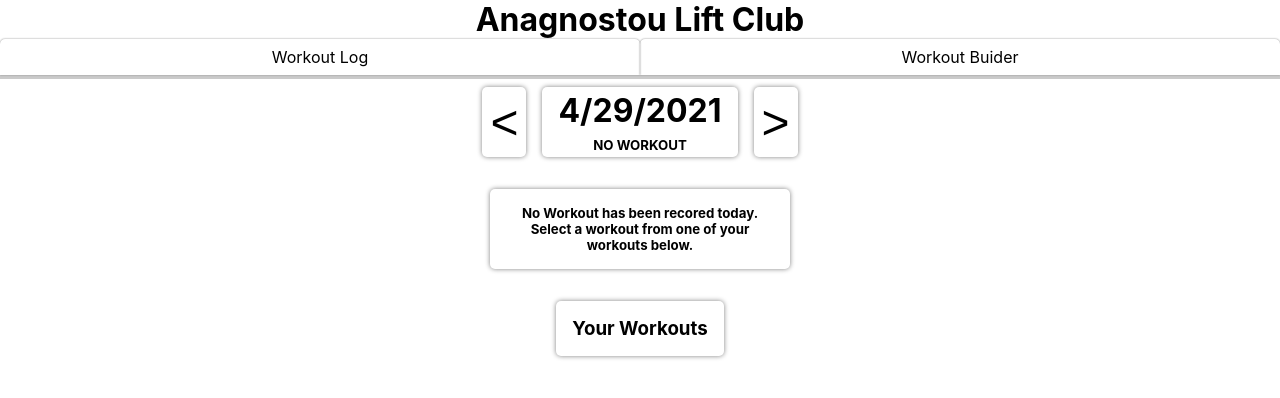
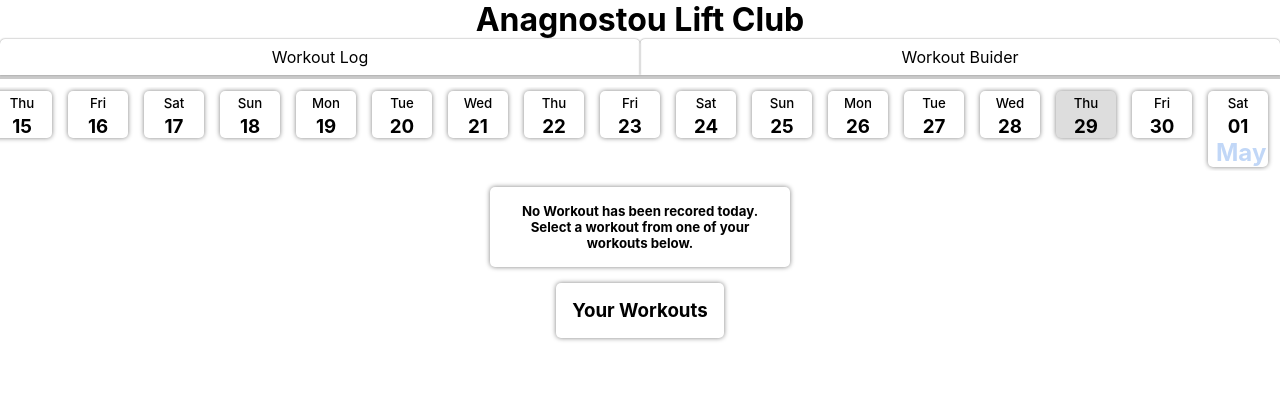
Before and after one commit to George-Anagnostou/liftclub, a Next.js app: page /workoutLog in a window 1280 px wide. Shown: the top 398 px of the page. Built offline with nearby package versions, Linux system fonts and the light colour scheme.

Commit message:
add: DateBar to handle changing dates

```diff
--- a/pages/workoutLog.js
+++ b/pages/workoutLog.js
@@ -21,37 +21,23 @@ export default function workoutLog() {
   };
 
   // Sets weight for a specific workout. Takes the event value and exercise name
-  const handleWeightChange = (e, exercise, setIndex) => {
+  const handleWeightChange = (e, exerciseIndex, setIndex) => {
     // Cast value to number
-    const num = Number(e.target.value);
+    const num = e.target.value === "" ? "" : Number(e.target.value);
 
-    // Copy current exercises
     const { exerciseData } = currentDayData;
 
-    const edit = exerciseData.find((item) => item.exercise_id === exercise._id);
-
-    edit.sets[setIndex].weight = num;
-
-    exerciseData.map((each) => {
-      if (each.exercise_id === edit.exercise_id) each = edit;
-    });
+    exerciseData[exerciseIndex].sets[setIndex].weight = num;
 
     setCurrentDayData((prev) => ({ ...prev, exerciseData: exerciseData }));
   };
 
-  const handleWeightUnitChange = (e, exercise, setIndex) => {
+  const handleWeightUnitChange = (e, exerciseIndex, setIndex) => {
     const unit = e.target.value;
 
-    // Copy current exercises
     const { exerciseData } = currentDayData;
 
-    const edit = exerciseData.find((item) => item.exercise_id === exercise._id);
-
-    edit.sets[setIndex].weightUnit = unit;
-
-    exerciseData.map((each) => {
-      if (each.exercise_id === edit.exercise_id) each = edit;
-    });
+    exerciseData[exerciseIndex].sets[setIndex].weightUnit = unit;
 
     setCurrentDayData((prev) => ({ ...prev, exerciseData: exerciseData }));
   };
@@ -101,19 +87,26 @@ export default function workoutLog() {
     return dayData;
   };
 
+  const formatDate = (numOfDaysToShift) => {
+    const date = new Date();
+
+    date.setDate(date.getDate() + numOfDaysToShift);
+
+    return (
+      <>
+        <h5>{String(date).substring(0, 3)}</h5>
+        <h3>{String(date).substring(8, 11)}</h3>
+        {date.getDate() === 1 && <h2>{String(date).substring(3, 7)}</h2>}
+      </>
+    );
+  };
+
   // Change to tomorrow's or yesterday's workout data
-  const changeCurrentDayData = (direction) => {
-    const { year, month, day } = yearMonthDay;
-    const date = new Date(year, month, day);
+  const changeCurrentDayData = (numOfDaysToShift) => {
+    const currDate = new Date();
+    const date = new Date(currDate.getFullYear(), currDate.getMonth(), currDate.getDate());
 
-    switch (direction) {
-      case "tomorrow":
-        date.setDate(date.getDate() + 1);
-        break;
-      case "yesterday":
-        date.setDate(date.getDate() - 1);
-        break;
-    }
+    date.setDate(date.getDate() + numOfDaysToShift);
 
     const newYear = date.getFullYear();
     const newMonth = date.getMonth();
@@ -223,14 +216,17 @@ export default function workoutLog() {
   return (
     <Layout>
       <MainContainer>
-        <HeaderContainer>
-          <button onClick={() => changeCurrentDayData("yesterday")}>{"<"}</button>
-          <div className="date" onClick={setDataToToday}>
-            <h1>{`${yearMonthDay.month + 1}/${yearMonthDay.day}/${yearMonthDay.year}`}</h1>
-            <h5>{currentDayData.workoutName || "No Workout"}</h5>
-          </div>
-          <button onClick={() => changeCurrentDayData("tomorrow")}>{">"}</button>
-        </HeaderContainer>
+        <DateBar>
+          {[-2, -1, ...Array(90).keys()].map((x) => (
+            <li
+              className={x ? "date" : "date today"}
+              onClick={() => changeCurrentDayData(-x)}
+              key={-x}
+            >
+              {formatDate(-x)}
+            </li>
+          ))}
+        </DateBar>
 
         {loading ? (
           <FallbackText>Loading...</FallbackText>
@@ -279,49 +275,50 @@ const MainContainer = styled.main`
   flex-direction: column;
   justify-content: center;
   align-items: center;
-  padding: 0.5rem;
+  padding: 0.5rem 0;
 `;
 
-const HeaderContainer = styled.div`
+const DateBar = styled.ul`
   display: flex;
-  justify-content: center;
-  align-items: center;
-  text-align: center;
+  flex-direction: row-reverse;
+
+  width: 100%;
+  padding: 0.25rem;
+  overflow-x: scroll;
 
   .date {
-    margin: 0 1rem;
-    height: 70px;
-    padding: 0 1rem;
+    min-width: 60px;
+    padding: 0 0.5rem;
+    margin: 0 0.5rem;
     cursor: pointer;
     border-radius: 5px;
     box-shadow: 0 0 5px grey;
+    position: relative;
+    height: fit-content;
+    text-align: center;
 
-    display: grid;
-    place-items: center;
-
-    h1,
+    h4,
     h5 {
-      text-transform: uppercase;
+      font-weight: 500;
+      margin: 0.25rem;
+    }
+    h2 {
+      color: #c1d7f7;
     }
   }
 
-  button {
-    flex: 1;
-    font-size: 3rem;
-    height: 70px;
-    padding: 0 0.5rem;
-    background: transparent;
-    border: none;
-    border-radius: 5px;
-    box-shadow: 0 0 5px grey;
-
-    display: grid;
-    place-items: center;
+  .today {
+    background: #dddddd;
   }
 
   @media (max-width: 500px) {
-    justify-content: space-between;
     width: 100%;
+    -ms-overflow-style: none; /* IE and Edge */
+    scrollbar-width: none; /* Firefox */
+
+    &::-webkit-scrollbar {
+      display: none;
+    }
   }
 `;
 
@@ -329,7 +326,7 @@ const FallbackText = styled.h5`
   border-radius: 5px;
   box-shadow: 0 0 5px grey;
   max-width: 300px;
-  margin: 2rem auto;
+  margin: 1rem auto;
   padding: 1rem;
 
   @media (max-width: 500px) {
```
